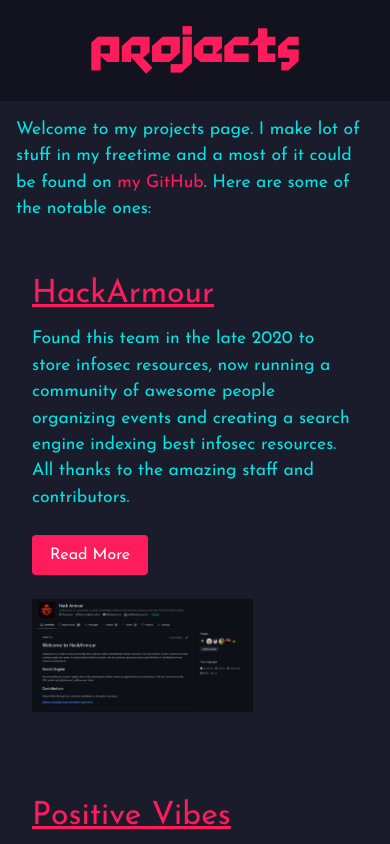
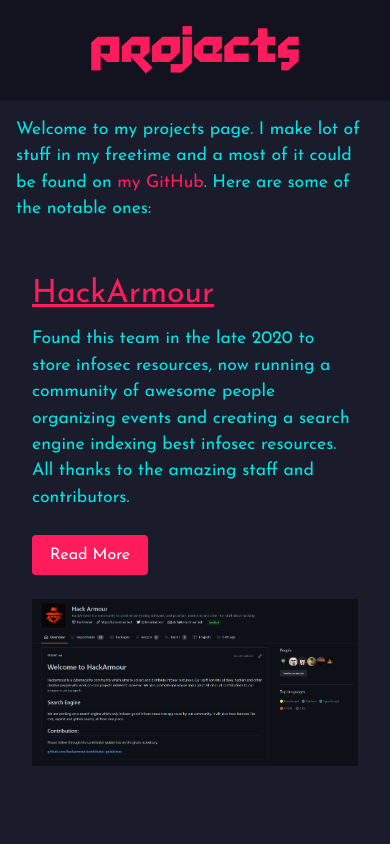
Before and after one commit to ujjwal-kr/mywebsite, a React (Create React App) app: page /projects in a window 390 px wide. Shown: the top 844 px of the page. Built offline with nearby package versions, Linux system fonts and the light colour scheme.

Commit message:
responsive project images

```diff
--- a/src/components/projects.tsx
+++ b/src/components/projects.tsx
@@ -37,18 +37,6 @@
     }
 `
 
-
-export const ProjectHead = styled.h1`
-
-`
-
-export const ProjectImg = styled.img`
-    width: 50%;
-    @media all and (max-width: 700px) {
-        width: 70%;
-    }
-`
-
 export const ProjectDec = styled.p`
     padding-top: .5rem;
     font-size: 1.5rem !important;
--- a/src/projects.tsx
+++ b/src/projects.tsx
@@ -1,5 +1,5 @@
 import { IProject, projectData } from "./data"
-import { Header, Showcase, ShowcasePara, ProjectList, ProjectHead, ProjectDec, Project, ProjectImg } from "./components/projects"
+import { Header, Showcase, ShowcasePara, ProjectList, ProjectDec, Project } from "./components/projects"
 import React from "react"
 import { motion } from 'framer-motion'
 import FooterComponent from "./footer"
@@ -51,17 +51,19 @@
                                 this.state.projects.map((item: IProject, i: number) => {
                                     return <Project key={i}>
                                         {item.source ?
-                                            <ProjectHead><a className="text is-size-3" href={item.source}>
+                                            <h1><a className="text is-size-3" href={item.source}>
                                                 <u>{item.title}</u>
-                                            </a></ProjectHead> :
-                                            <ProjectHead className="text is-size-3">{item.title}</ProjectHead>}
+                                            </a></h1> :
+                                            <h1 className="text is-size-3">{item.title}</h1>}
                                         <div className="columns">
                                             <div className="column">
                                                 <ProjectDec className="text is-size-5">{item.body}</ProjectDec>
                                                 <br />
                                                 <a href={item.live?.url} className="button is-primary text">{item.live?.text}</a>
                                             </div>
-                                            <ProjectImg className="column" src={item.img} alt="project" />
+                                            <div className="column">
+                                                <img src={item.img} alt="project" />
+                                            </div>
                                         </div>
                                         <br />
                                     </Project>
```
